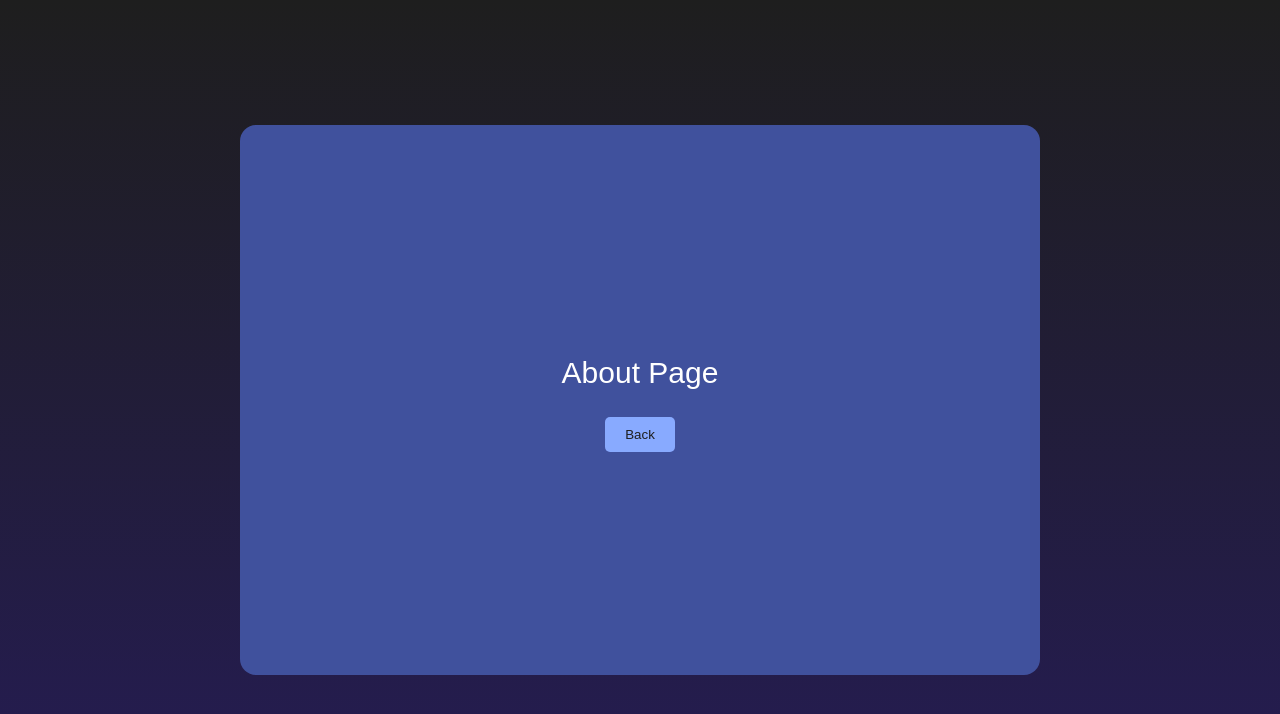
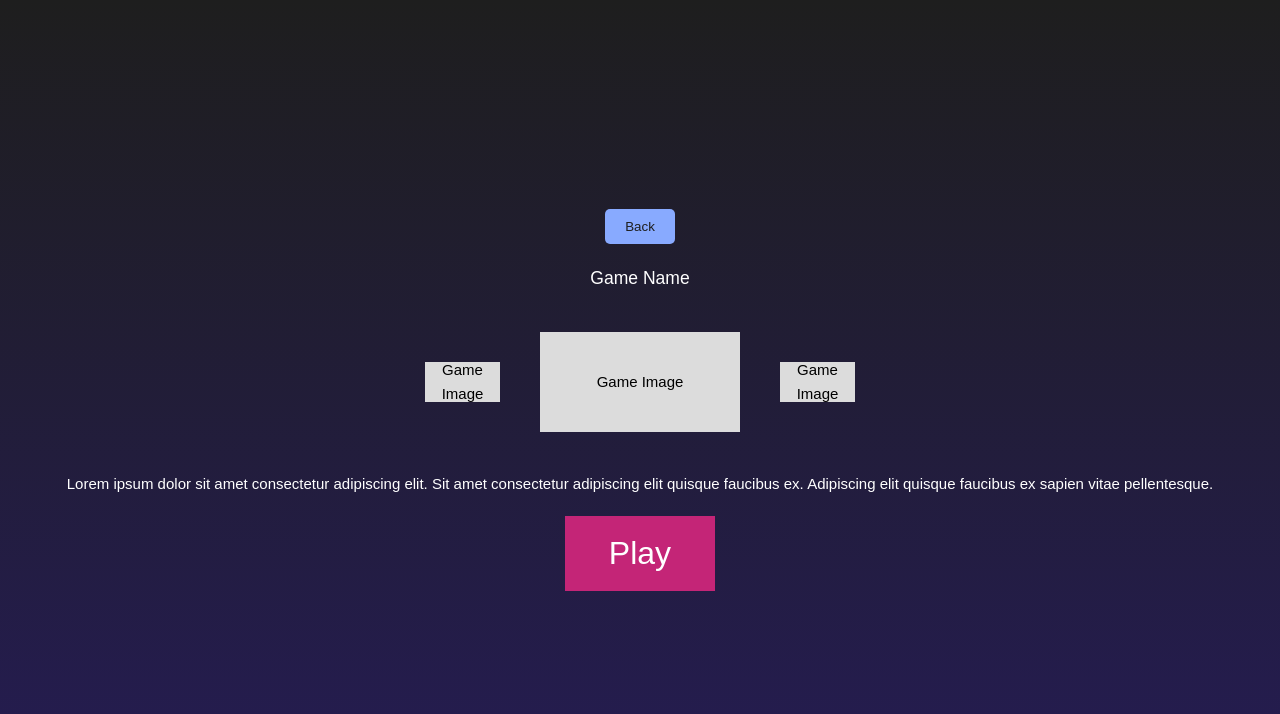
Before and after one commit to Zach-O-Bates/Project1_Initial_Proto, a Vue app: page / in a window 1280 px wide. Both pictures are taken after a click on the element "About". Shown: the top 714 px of the page. Built offline with nearby package versions, Linux system fonts and the light colour scheme.

Commit message:
Add the about page

```diff
--- a/src/App.vue
+++ b/src/App.vue
@@ -1,5 +1,6 @@
 <template>
   <div class="app-container">
+    <!-- Home Page -->
     <div v-if="currentPage === 'home'" class="menu-container">
       <div class="header">
         <div class="left-nav">
@@ -23,11 +24,34 @@
       </div>
     </div>
 
-    <div v-else-if="currentPage === 'about'" class="content-card">
-      <h1>About Page</h1>
+    <!-- About Page -->
+    <div v-else-if="currentPage === 'about'" class="menu-container">
       <button class="back-button" @click="goTo('home')">Back</button>
+
+      <div class="text-center">
+        <h3>Game Name</h3>
+      </div>
+
+      <div class="main-content">
+        <div class="about-game-left">
+          <div class="game-label">Game Image</div>
+        </div>
+        <div class="about-game-center">
+          <div class="game-label">Game Image</div>
+        </div>
+        <div class="about-game-right">
+          <div class="game-label">Game Image</div>
+        </div>
+      </div>
+
+      <div>
+        Lorem ipsum dolor sit amet consectetur adipiscing elit. Sit amet consectetur adipiscing elit quisque faucibus ex. Adipiscing elit quisque faucibus ex sapien vitae pellentesque.
+      </div>
+
+      <button class="play">Play</button>
     </div>
 
+    <!-- Developers Page -->
     <div v-else-if="currentPage === 'developers'" class="content-card">
       <div class="small-rectangles">
         <div class="small-rectangle">
@@ -64,10 +88,10 @@ export default {
       this.currentPage = page;
     },
     prev() {
-      // prev game
+      // prev game logic
     },
     next() {
-      //  next game
+      // next game logic
     }
   }
 }
@@ -91,6 +115,123 @@ body, html, #app {
   text-align: center;
   font-family: sans-serif;
 }
+
+.menu-container {
+  padding: 20px;
+}
+
+.header {
+  display: flex;
+  justify-content: space-between;
+  color: #7572a1;
+  font-size: 1.2em;
+}
+
+.left-nav {
+  display: flex;
+  align-items: center;
+  gap: 0.5rem;
+}
+
+.nav-item {
+  cursor: pointer;
+}
+
+.main-content {
+  display: flex;
+  justify-content: center;
+  align-items: center;
+  margin: 40px 0;
+}
+
+.arrow {
+  background: none;
+  border: none;
+  color: #c51878;
+  font-size: 2em;
+  cursor: pointer;
+}
+
+.game-box {
+  background: #dcdcdc;
+  color: black;
+  padding: 20px;
+  margin: 0 20px;
+  width: 200px;
+  height: 100px;
+  display: flex;
+  justify-content: center;
+  align-items: center;
+  flex-direction: column;
+}
+
+.button-a {
+  background: #3a2c91;
+  border-radius: 50%;
+  color: white;
+  width: 30px;
+  height: 30px;
+  display: flex;
+  justify-content: center;
+  align-items: center;
+  margin-bottom: 10px;
+}
+
+.genre {
+  font-size: 1.5em;
+}
+
+.genre-name {
+  font-size: 2em;
+  font-weight: bold;
+  margin-top: 10px;
+}
+
+.back-button {
+  margin-bottom: 20px;
+  padding: 10px 20px;
+  background-color: #88aaff;
+  border: none;
+  border-radius: 5px;
+  cursor: pointer;
+  color: #1E1E1E;
+}
+
+/* About Page Boxes */
+
+.about-game-left, .about-game-center, .about-game-right {
+  background: #dcdcdc;
+  color: black;
+  padding: 20px;
+  margin: 0 20px;
+  display: flex;
+  justify-content: center;
+  align-items: center;
+  flex-direction: column;
+}
+
+.about-game-left, .about-game-right {
+  width: 75px;
+  height: 25px;
+}
+
+.about-game-center {
+  width: 200px;
+  height: 100px;
+}
+
+.play {
+  background: #C42577;
+  color: white;
+  font-size: xx-large;
+  width: 150px;
+  height: 75px;
+  border: none;
+  margin-top: 20px;
+  cursor: pointer;
+}
+
+/* Developer Page */
 
 .content-card {
   background-color: #40519D;
@@ -136,86 +277,4 @@ body, html, #app {
   flex: 1;
   text-align: center;
 }
-
-.back-button {
-  margin-top: 20px;
-  padding: 10px 20px;
-  background-color: #88aaff;
-  border: none;
-  border-radius: 5px;
-  cursor: pointer;
-  color: #1E1E1E;
-}
-
-.menu-container {
-  padding: 20px;
-}
-
-.header {
-  display: flex;
-  justify-content: space-between;
-  color: #7572a1;
-  font-size: 1.2em;
-}
-
-.left-nav {
-  display: flex;
-  align-items: center;
-  gap: 0.5rem;
-}
-
-.nav-item {
-  cursor: pointer;
-}
-
-.main-content {
-  display: flex;
-  justify-content: center;
-  align-items: center;
-  margin: 40px 0;
-}
-
-.arrow {
-  background: none;
-  border: none;
-  color: #c51878;
-  font-size: 2em;
-  cursor: pointer;
-}
-
-.game-box {
-  background: #dcdcdc;
-  color: black;
-  padding: 20px;
-  margin: 0 20px;
-  position: relative;
-  width: 200px;
-  height: 100px;
-  display: flex;
-  justify-content: center;
-  align-items: center;
-  flex-direction: column;
-}
-
-.button-a {
-  background: #3a2c91;
-  border-radius: 50%;
-  color: white;
-  width: 30px;
-  height: 30px;
-  display: flex;
-  justify-content: center;
-  align-items: center;
-  margin-bottom: 10px;
-}
-
-.genre {
-  font-size: 1.5em;
-}
-
-.genre-name {
-  font-size: 2em;
-  font-weight: bold;
-  margin-top: 10px;
-}
 </style>
```
Also changed, not shown: 1 other file (tests, documents, lock files or other folders).
